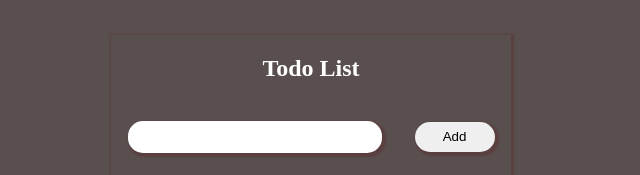
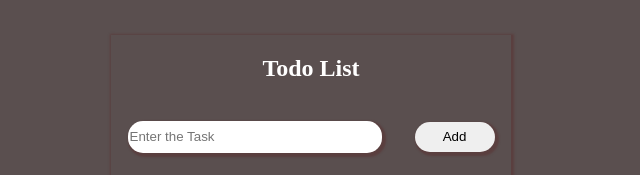
Before and after one commit to Jothishwar/Todo-app, a plain HTML site: page index.html in a window 1280 px wide. Shown: the part 140-315 px from the top of the page, 329-969 px from the left. Drawn offline with Linux system fonts and the light colour scheme.

Commit message:
Update index.html

```diff
--- a/index.html
+++ b/index.html
@@ -12,7 +12,7 @@
 			<h2>Todo List</h2>
 		</div>
 		<div class="entry">
-			<input type="text" name="todo name" id="task">
+			<input type="text" name="todo name" id="task" placeholder="Enter the Task">
 			<button onclick="add()">Add</button>
 		</div>
 		<div class="list">
```
